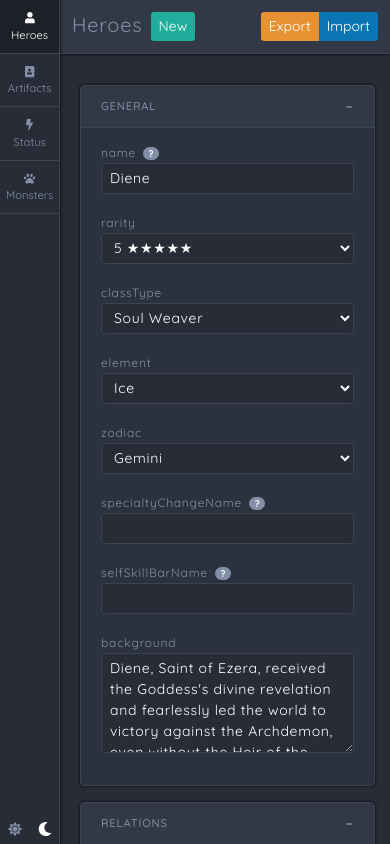
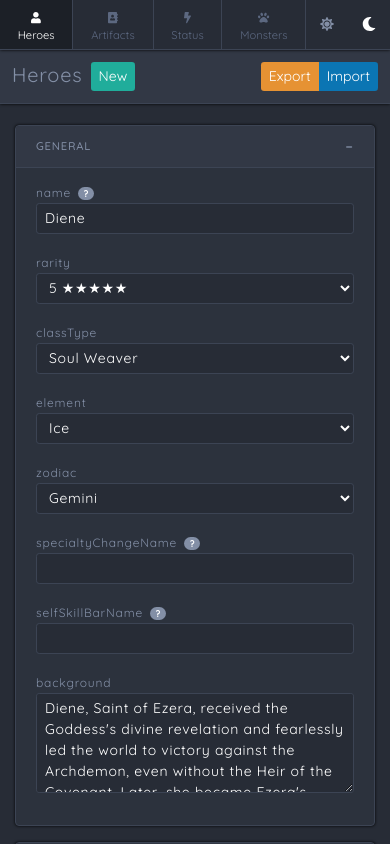
Before and after one commit to EpicSevenDB/e7-databuilder, a React app: page / in a window 390 px wide. Shown: the top 844 px of the page. Built offline with nearby package versions, Linux system fonts and the light colour scheme.

Commit message:
Responsive tweaks

```diff
--- a/src/components/hero/hero-import-dropzone.jsx
+++ b/src/components/hero/hero-import-dropzone.jsx
@@ -8,21 +8,19 @@ class HeroImportDropzone extends Component {
     this.state = {
       isUploaded: false,
       file: [],
-      fileReader: {},
       onEnter: false
     };
   }
-  handleFileRead = e => {
-    const result = this.state.fileReader.result;
-    this.props.onUpload(result);
-  };
 
   onDrop(file) {
     this.setState({ file });
     if (file.length !== 0) {
-      this.state.fileReader = new FileReader();
-      this.state.fileReader.onloadend = this.handleFileRead;
-      this.state.fileReader.readAsText(file[0]);
+      let fileReader = new FileReader();
+      fileReader.onloadend = e => {
+        const result = fileReader.result;
+        this.props.onUpload(result);
+      };
+      fileReader.readAsText(file[0]);
     }
   }
 
--- a/src/components/hero/hero-import.jsx
+++ b/src/components/hero/hero-import.jsx
@@ -41,9 +41,9 @@ class HeroImport extends Component {
   };
 
   toggle() {
-    this.state.import = {};
     this.setState({
-      modal: !this.state.modal
+      modal: !this.state.modal,
+      import: {}
     });
   }
 
--- a/src/components/hero/hero-skill-enhancements.jsx
+++ b/src/components/hero/hero-skill-enhancements.jsx
@@ -26,6 +26,7 @@ class HeroSkillEnhancements extends Component {
     if (this.props.enhancements !== prevProps.enhancements) {
       this.setState({ enhancements });
     }
+    console.info("Hello");
   }
 
   handleAdd = (type, i) => {
--- a/src/components/hero/hero.jsx
+++ b/src/components/hero/hero.jsx
@@ -654,7 +654,7 @@ class Hero extends Component {
     if (typeof hero[name] !== undefined) {
       if (name !== "hero") {
         hero[name] = value;
-        console.info("hero change", hero[name]);
+        console.info("Change: ", hero[name]);
       } else {
         hero = value;
       }
--- a/src/scss/_cards.scss
+++ b/src/scss/_cards.scss
@@ -32,4 +32,15 @@
   top: 0;
   right: 0;
   text-align: center;
+  &:hover,
+  &:active {
+    color: lighten($dark-blue, 15) !important;
+  }
 }
+
+.dark .btn-collapse {
+  &:hover,
+  &:active {
+    color: #fff !important;
+  }
+}
--- a/src/scss/_forms.scss
+++ b/src/scss/_forms.scss
@@ -56,6 +56,11 @@
     min-width: 150px;
     transition: $ease;
     margin: 0 0 15px 0;
+    @include tablet {
+      margin-left: 15px;
+      width: 100%;
+      max-width: 275px;
+    }
     &::before {
       left: 7px;
       border-radius: 2px;
@@ -77,7 +82,9 @@
     .custom-control-label {
       width: 100%;
       padding: 6px;
+      margin-left: 0;
       text-align: center;
+      max-width: 100%;
       &::after,
       &::before {
         display: none;
--- /dev/null
+++ b/src/scss/_mixins.scss
@@ -0,0 +1,14 @@
+$tablet-width: 768px;
+$desktop-width: 1024px;
+
+@mixin tablet {
+  @media (max-width: #{$tablet-width}) {
+    @content;
+  }
+}
+
+@mixin desktop {
+  @media (max-width: #{$desktop-width}) {
+    @content;
+  }
+}
--- a/src/scss/_navbars.scss
+++ b/src/scss/_navbars.scss
@@ -11,24 +11,34 @@
   border-right: 1px solid $dark-border;
   z-index: 999;
   box-shadow: $shadows;
+  @include tablet {
+    width: 100%;
+    height: 50px;
+    border-bottom: 1px solid $dark-border;
+    border-right: none;
+  }
   .nav-link {
     padding: 10px 6px;
     height: 53.5px;
     border-radius: 0;
     position: relative;
-    color: $dark-blue;
+    color: darken($dark-blue, 15);
     transition: all 0.3s ease;
     border-bottom: 1px solid $dark-border;
-    pointer-events: none;
-
+    cursor: not-allowed;
+    @include tablet {
+      width: auto;
+      height: 100%;
+      border-right: 1px solid $dark-border;
+      border-bottom: none;
+    }
     .fas {
       font-size: 1.5em;
     }
-    &:hover,
     &.active {
       color: #fff;
       background: darken($black, 5);
-      pointer-events: auto;
+      pointer-events: none;
     }
   }
 }
@@ -52,6 +62,11 @@
   z-index: 998;
   transition: background-color 0.3s linear, border-color 0.3s linear,
     box-shadow 0.3s ease;
+  @include tablet {
+    left: 0;
+    top: 50px;
+    width: 100%;
+  }
   .nav {
     justify-content: space-between;
     max-width: 890px;
@@ -89,12 +104,22 @@
   position: absolute;
   width: 100%;
   bottom: 0;
+  @include tablet {
+    width: auto;
+    height: 100%;
+    right: 0;
+    position: relative;
+  }
 }
 .theme-toggle {
   border-radius: 0;
   width: 50%;
   background: none;
   color: $dark-blue;
+  @include tablet {
+    width: 50%;
+    height: 100%;
+  }
   &:active,
   &:focus {
     box-shadow: none !important;
--- a/src/scss/_tabs.scss
+++ b/src/scss/_tabs.scss
@@ -13,6 +13,7 @@
     transition: $ease;
     margin-left: -1px;
     border-bottom: none;
+    color: transparentize($grey, 0.5) !important;
     &:hover {
       border-top: 1px solid $border;
       border-left: 1px solid $border;
@@ -23,6 +24,7 @@
       opacity: 1;
       background: #fff;
       pointer-events: none;
+      color: $grey !important;
     }
   }
   .add-link {
@@ -30,7 +32,7 @@
     background: $green !important;
     border-bottom-left-radius: 0;
     border-bottom-right-radius: 0;
-    margin-top: 1px;
+    margin-top: 2px;
     color: #fff !important;
     &:hover {
       background: darken($green, 5) !important;
--- a/src/scss/global.scss
+++ b/src/scss/global.scss
@@ -18,6 +18,7 @@ $str: 8;
 @import url("https://fonts.googleapis.com/css?family=Quicksand:400,500");
 
 @import "./helpers";
+@import "./mixins";
 @import "./buttons";
 @import "./cards";
 @import "./tabs";
@@ -37,6 +38,10 @@ $str: 8;
   padding-left: 65px;
   padding-top: 85px;
   transition: $ease;
+  @include tablet {
+    padding-left: 0;
+    padding-top: 125px;
+  }
 
   &.dark {
     background: $black;
@@ -75,12 +80,12 @@ $str: 8;
       .nav-link {
         background: lighten($black, 2.5);
         border: 1px solid $dark-border;
-        color: $dark-blue;
+        color: $dark-blue !important;
         border-bottom: none;
         box-shadow: 0 -1px 2px 0 transparentize(black, 0.5);
         &.active {
           background: lighten($black, 5);
-          color: #fff;
+          color: #fff !important;
         }
         &:hover {
           background: $black;
```
